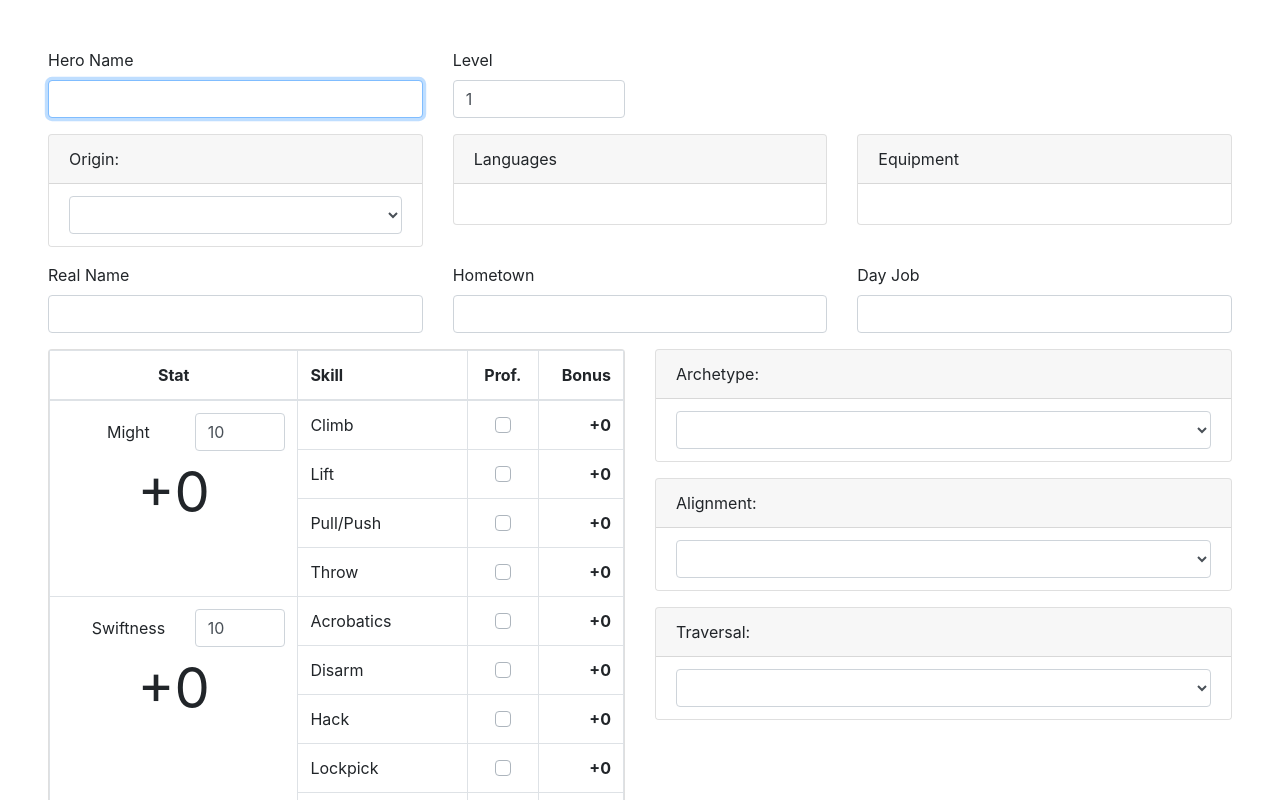
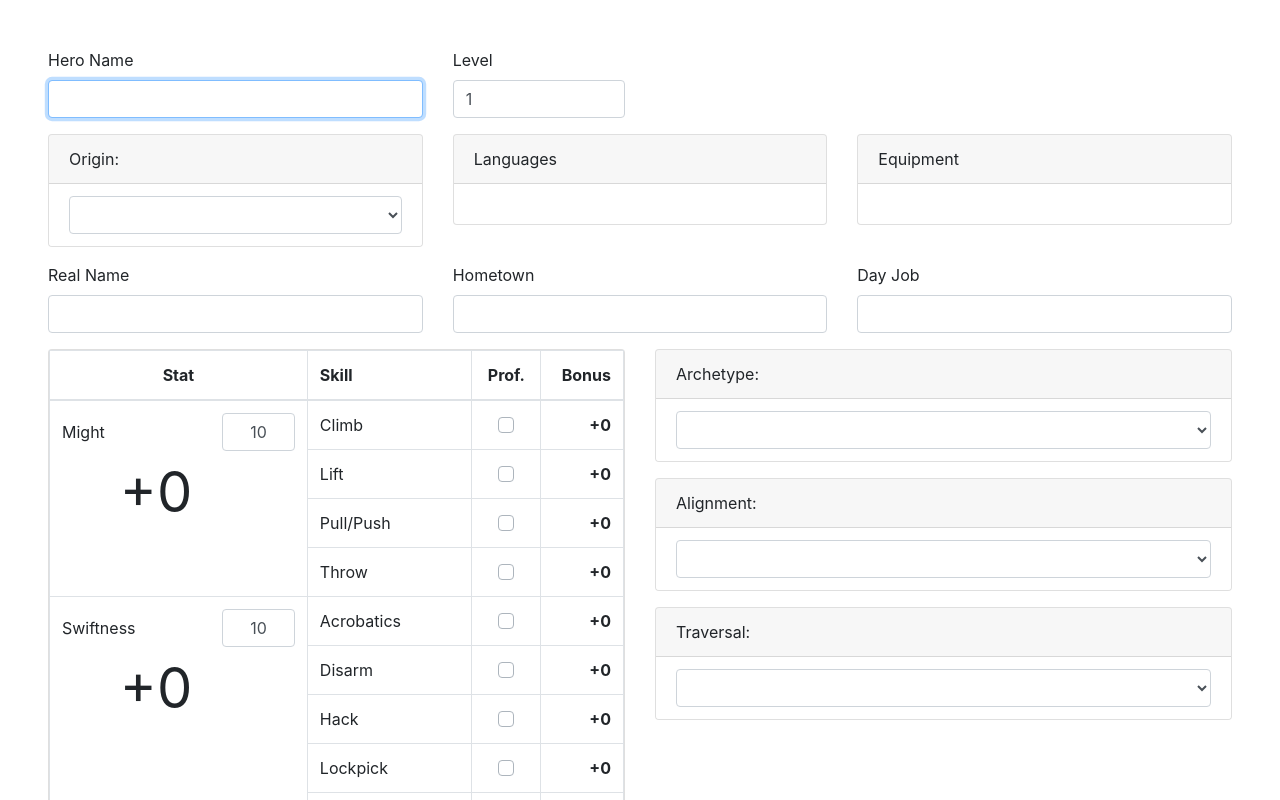
Before and after one commit to ISmarsh/Paragon-RPG, an Angular app: page / in a window 1280 px wide. Shown: the top 800 px of the page. Built offline with nearby package versions, Linux system fonts and the light colour scheme.

Commit message:
More Stat/Skill display adjustments.

```diff
--- a/src/app/app.component.html
+++ b/src/app/app.component.html
@@ -102,13 +102,20 @@
             <tr *ngFor="let skill of skillMap[stat.name]; index as j">
               <td *ngIf="j === 0" [attr.rowspan]="skillMap[stat.name].length">
                 <div class="row">
-                  <label for="stat{{i}}" class="col-sm-7 col-form-label pr-sm-0">{{stat.name}}</label>
-                  <div class="col-sm-5 pl-sm-0">
-                    <input id="stat{{i}}" class="form-control form-control" [(ngModel)]="hero.stats[stat.name]" type="number" min="3" max="20">
+                  <label for="stat{{i}}" class="col-sm-8 col-form-label text-sm-left">
+                    {{stat.name}}
+                  </label>
+                  <div class="col-sm-4 pl-sm-0">
+                    <input
+                      id="stat{{i}}" class="form-control form-control text-center text-sm-right"
+                      [(ngModel)]="hero.stats[stat.name]" type="number" min="3" max="20"
+                    >
                   </div>
                 </div>
                 <div class="display-4 mt-2">
-                  <b *ngIf="hero.stats[stat.name]">{{hero.getMod(stat.name) | signed}}</b>
+                  <b *ngIf="hero.stats[stat.name]" class="mod" [class.negative]="hero.getMod(stat.name) < 0">{{
+                    hero.getMod(stat.name) | abs
+                  }}</b>
                 </div>
               </td>
               <td class="text-left">{{skill}}</td>
--- a/src/app/app.component.scss
+++ b/src/app/app.component.scss
@@ -3,3 +3,14 @@ label.custom-control-label:empty {
     left: -1.25rem;
   }
 }
+
+.mod {
+  &.negative::before {
+    margin-left: -0.74170ch !important;
+    content: '-';
+  }
+  &:not(.negative)::before {
+    margin-left: -1.26875ch !important;
+    content: '+';
+  }
+}
--- a/src/app/app.module.ts
+++ b/src/app/app.module.ts
@@ -5,11 +5,13 @@ import { NgModule } from '@angular/core';
 import { AppRoutingModule } from './app-routing.module';
 import { AppComponent } from './app.component';
 import { SignedPipe } from './pipes/signed.pipe';
+import { AbsPipe } from './pipes/abs.pipe';
 
 @NgModule({
   declarations: [
     AppComponent,
     SignedPipe,
+    AbsPipe,
   ],
   imports: [
     BrowserModule,
--- /dev/null
+++ b/src/app/pipes/abs.pipe.ts
@@ -0,0 +1,8 @@
+import { Pipe, PipeTransform } from '@angular/core';
+
+@Pipe({
+  name: 'abs'
+})
+export class AbsPipe implements PipeTransform {
+  transform(value: number): number { return Math.abs(value); }
+}
--- a/src/index.html
+++ b/src/index.html
@@ -8,7 +8,7 @@
     <meta name="viewport" content="width=device-width, initial-scale=1">
     <link rel="icon" type="image/x-icon" href="favicon.ico">
   </head>
-  <body class="container-fluid px-5">
+  <body class="container-fluid px-sm-5">
     <app-root></app-root>
   </body>
 </html>
```
Also changed, not shown: 5 other files (tests, documents, lock files or other folders).
